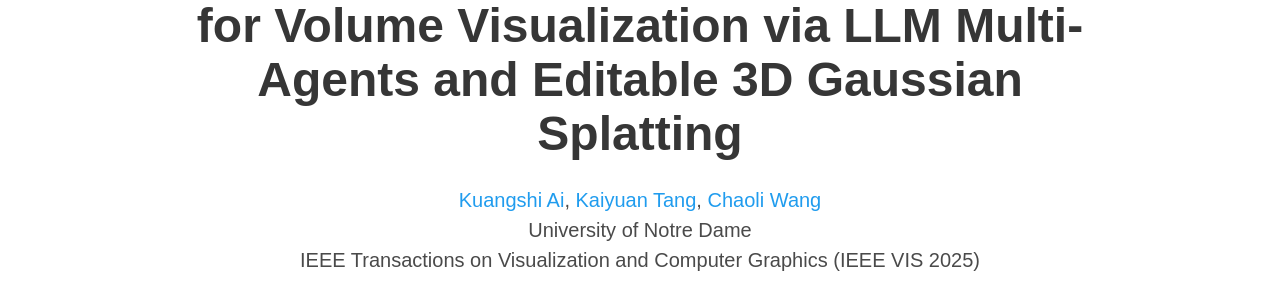
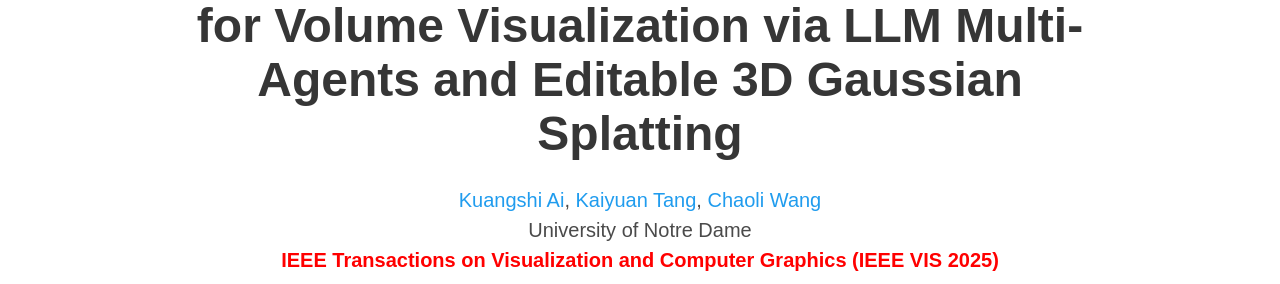
Before and after one commit to NLI4VolVis/nli4volvis.github.io, a plain HTML site: page index.html in a window 1280 px wide. Shown: the part 103-387 px from the top of the page. Drawn offline with nearby package versions, Linux system fonts and the light colour scheme; some icons are missing; a web font is replaced by a local one.

Commit message:
Style: Make IEEE VIS 2025 text red and bold

```diff
--- a/index.html
+++ b/index.html
@@ -76,7 +76,7 @@
                   </div>
 
                   <div class="is-size-5 publication-authors">
-                    <span class="author-block">University of Notre Dame<br>IEEE Transactions on Visualization and Computer Graphics (IEEE VIS 2025)</span>
+                    <span class="author-block">University of Notre Dame<br><span style="color: red; font-weight: bold;">IEEE Transactions on Visualization and Computer Graphics (IEEE VIS 2025)</span></span>
                   </div>
 
                   <div class="column has-text-centered">
```
